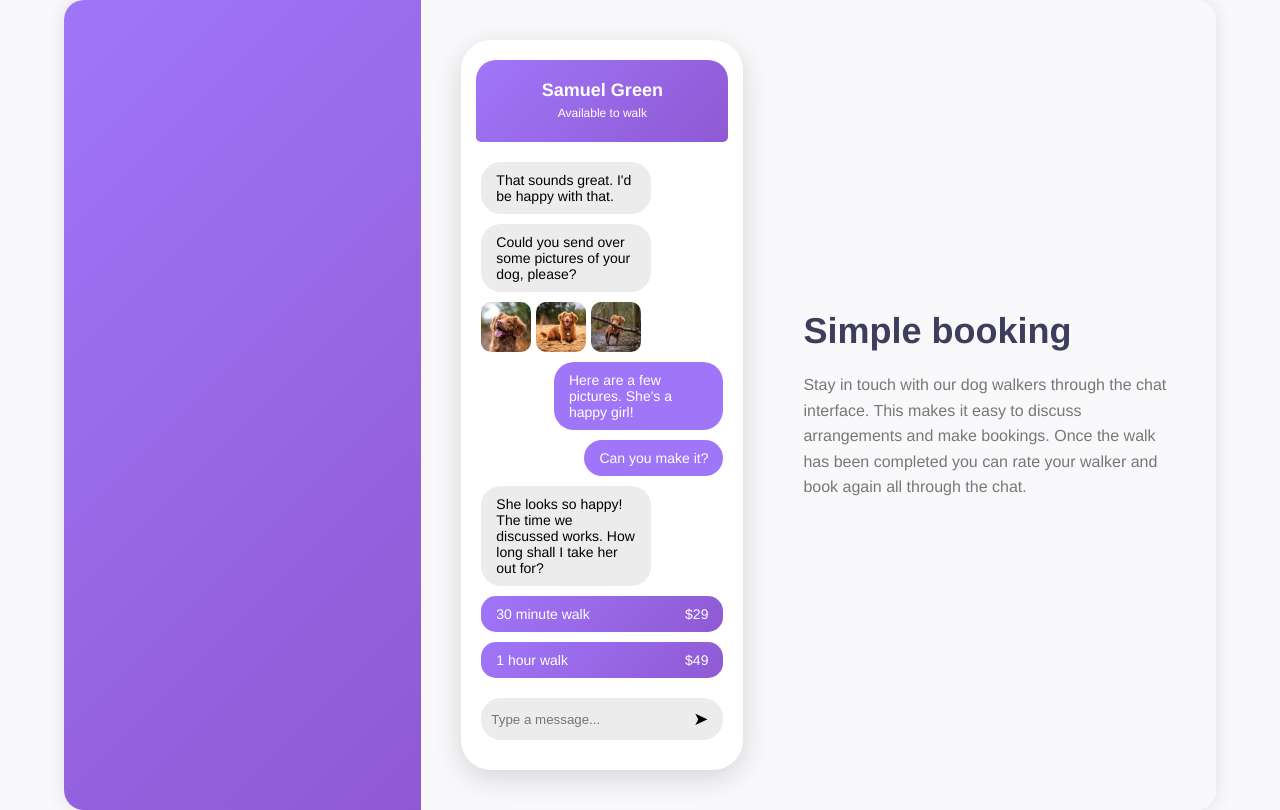
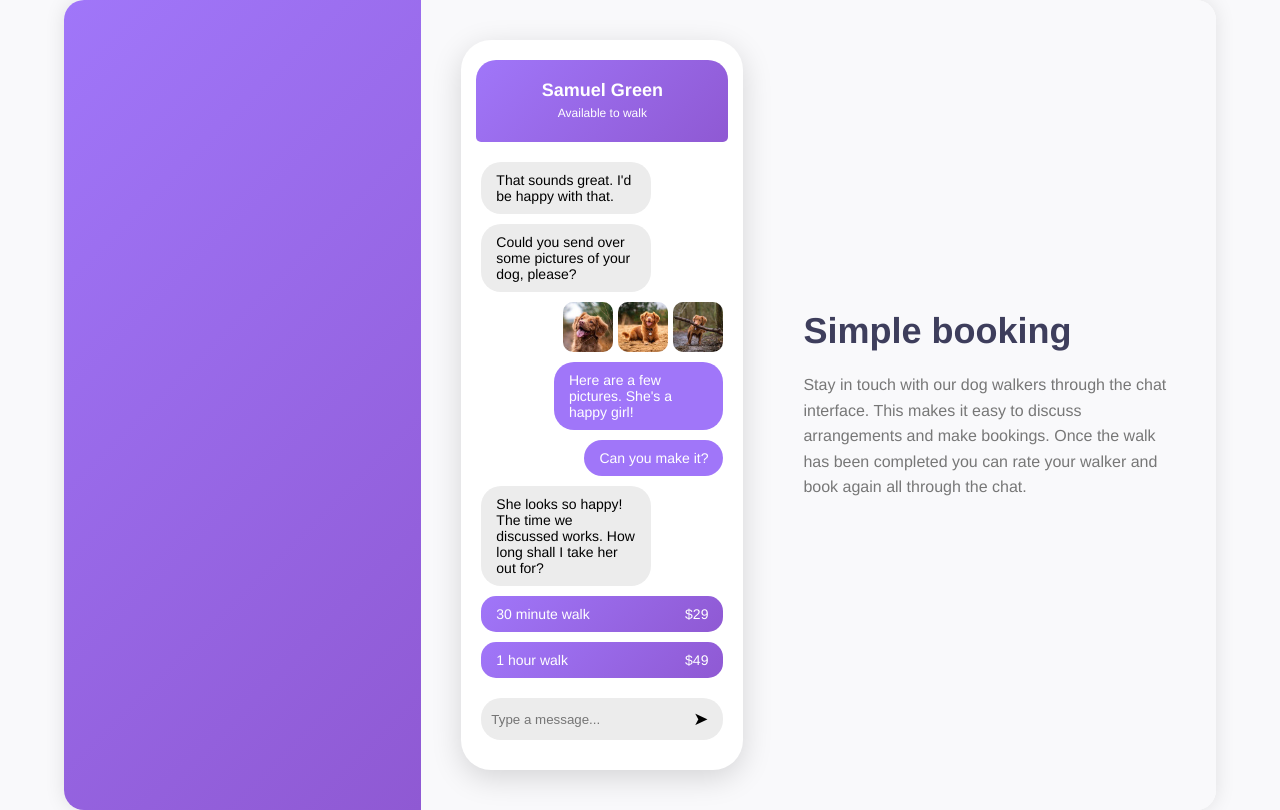
Before and after one commit to lateefshow/chat-app-css-illustration, a plain HTML site: page index.html in a window 1280 px wide. Drawn offline with Linux system fonts and the light colour scheme.

Commit message:
Update style1.css

```diff
--- a/style1.css
+++ b/style1.css
@@ -108,7 +108,7 @@ body {
 .images {
   display: flex;
   gap: 5px;
-  align-self: flex-start;
+  align-self: flex-end;
 }
 
 .images img {
```
